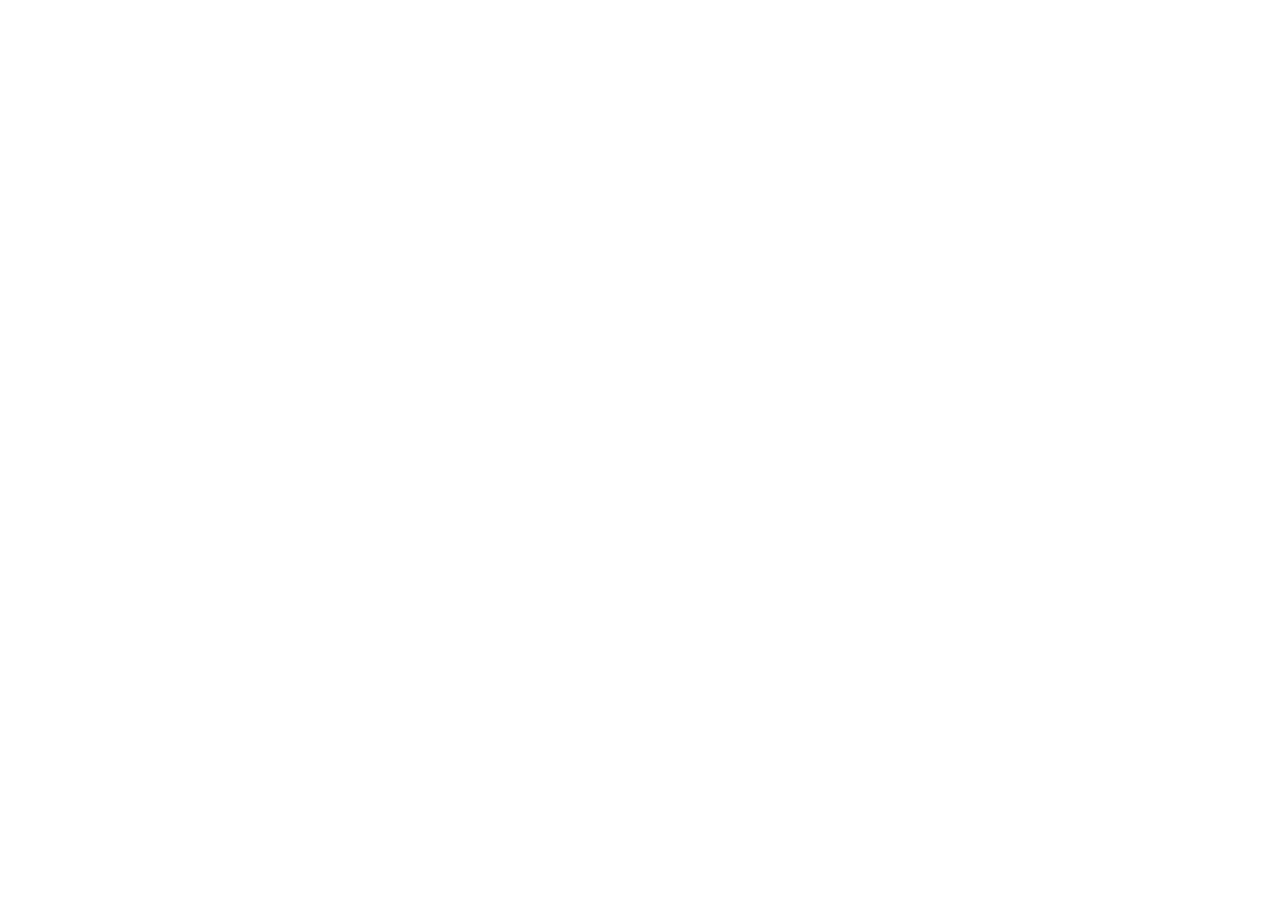
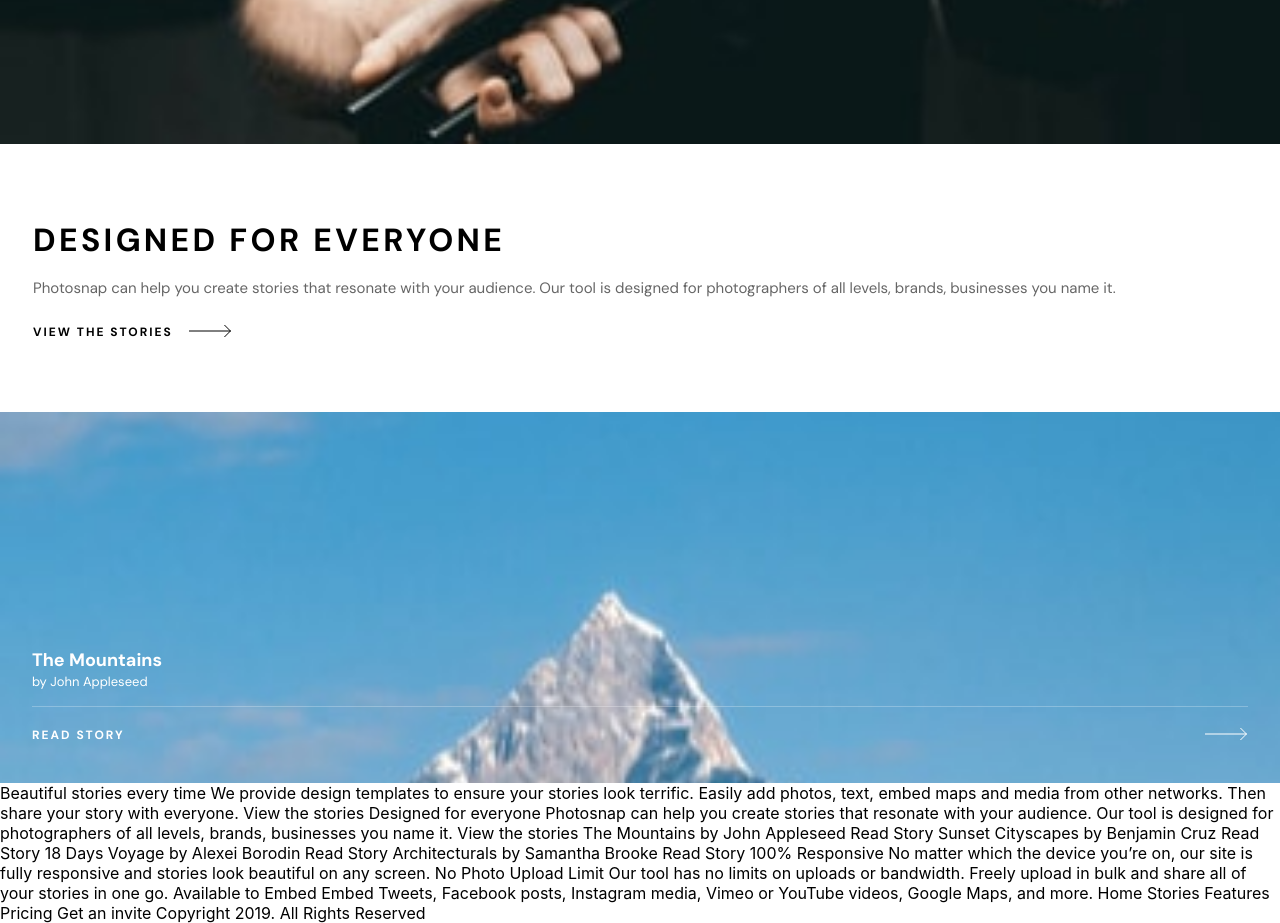
Before and after one commit to alexJSanchez/PhotoSnap, a React (Create React App) app in the folder photosnap/: page / in a window 1280 px wide. Shown: the part 3320-4243 px from the top of the page. Before the commit the page ends 2679 px from the top, so only its background shows below. Built offline with nearby package versions, Linux system fonts and the light colour scheme.

Commit message:
adding subcard

```diff
--- a/photosnap/src/App.css
+++ b/photosnap/src/App.css
@@ -6,7 +6,7 @@
 }
 
 /*main content*/
-.btn-two {
+.btn-four {
 	display: flex;
 	gap: 16px;
 	color: #fff;
@@ -19,7 +19,37 @@
 	background-color: black;
 	text-transform: uppercase;
 	border: none;
+}
+.btn-two {
+	display: flex;
+	gap: 16px;
+	color: #000;
+	font-family: DM Sans;
+	font-size: 12px;
+	font-style: normal;
+	font-weight: 700;
+	line-height: normal;
+	letter-spacing: 2px;
+	background-color: #fff;
+	text-transform: uppercase;
+	border: none;
+}
+
+.btn-two-light {
+	width: 100%;
+	display: flex;
+	justify-content: space-between;
+	gap: 16px;
 	color: #fff;
+	font-family: DM Sans;
+	font-size: 12px;
+	font-style: normal;
+	font-weight: 700;
+	line-height: normal;
+	letter-spacing: 2px;
+	background: none;
+	text-transform: uppercase;
+	border: none;
 }
 .bg-black {
 	background-color: #000;
@@ -30,8 +60,11 @@
 .p3 {
 	padding-right: 3.5rem;
 }
+.p2 {
+	padding-right: 2rem;
+}
 
-.arrow-img {
+.arrow-img-light {
 	filter: invert(100%) brightness(100%) contrast(100%);
 }
 
@@ -47,7 +80,7 @@
 	justify-content: center;
 	align-items: center;
 }
-.create-and-share {
+.w100 {
 	width: 100%;
 }
 .main-card {
@@ -115,3 +148,33 @@
 	line-height: 25px; /* 166.667% */
 	opacity: 0.6;
 }
+.line {
+	width: 100%;
+	height: 1px;
+	background-color: #fff;
+	opacity: 0.25;
+	margin: 1rem 0rem 1.25rem 0rem;
+}
+.sub-card {
+	background-image: url("./assets/stories/mobile/mountains.jpg");
+	background-repeat: no-repeat;
+	background-size: cover; /* Adjust the size to fit your needs */
+	padding: 14.75rem 2rem 2.5rem 2rem;
+	position: relative; /* Position the linear gradient relative to the .sub-card */
+}
+.sub-card-title {
+	color: #fff;
+	font-family: DM Sans;
+	font-size: 18px;
+	font-style: normal;
+	font-weight: 700;
+	line-height: 25px; /* 138.889% */
+}
+.sub-card-author {
+	color: #fff;
+	font-family: DM Sans;
+	font-size: 13px;
+	font-style: normal;
+	font-weight: 400;
+	line-height: normal;
+}
--- a/photosnap/src/App.js
+++ b/photosnap/src/App.js
@@ -3,6 +3,7 @@
 import create_and_share from "./assets/home/mobile/create-and-share.jpg";
 import arrow from "./assets/shared/desktop/arrow.svg";
 import beautiful_stories from "./assets/home/mobile/beautiful-stories.jpg";
+import designed_for_everyone from "./assets/home/mobile/designed-for-everyone.jpg";
 import "./App.css";
 
 function App() {
@@ -17,9 +18,10 @@
 				</div>
 			</nav>
 			<main>
+				{/*card one*/}
 				<div className="main-card">
 					<div className="main-card-top">
-						<img className="create-and-share" src={create_and_share} />
+						<img className="w100" src={create_and_share} />
 					</div>
 					<div className="main-card-bottom-boommark"></div>
 					<div className="main-card-bottom">
@@ -29,17 +31,18 @@
 							We make it easy to share photos, tell stories and connect with
 							others.
 						</p>
-						<div className="btn-two-box">
-							<button className="btn-two">
+						<div className="btn-four-box">
+							<button className="btn-four">
 								Get An Invite
-								<img className="arrow-img" src={arrow} />
+								<img className="arrow-img-light" src={arrow} />
 							</button>
 						</div>
 					</div>
 				</div>
+				{/*card two*/}
 				<div className="bg-white">
 					<div className="main-card-top">
-						<img className="create-and-share" src={beautiful_stories} />
+						<img className="w100" src={beautiful_stories} />
 					</div>
 					<div className="main-card-bottom-light">
 						<h2 className="p3">BEAUTIFUL STORIES EVERY TIME</h2>
@@ -51,9 +54,41 @@
 						<div className="btn-two-box">
 							<button className="btn-two">
 								Get An Invite
-								<img className="arrow-img" src={arrow} />
+								<img className="" src={arrow} />
 							</button>
 						</div>
+					</div>
+				</div>
+				{/*card three*/}
+				<div className="bg-white">
+					<div className="main-card-top">
+						<img className="w100" src={designed_for_everyone} />
+					</div>
+					<div className="main-card-bottom-light">
+						<h2 className="">DESIGNED FOR EVERYONE</h2>
+						<p className="p2">
+							Photosnap can help you create stories that resonate with your
+							audience. Our tool is designed for photographers of all levels,
+							brands, businesses you name it.
+						</p>
+						<div className="btn-two-box">
+							<button className="btn-two">
+								VIEW THE STORIES
+								<img className="" src={arrow} />
+							</button>
+						</div>
+					</div>
+				</div>
+				{/*sub cards*/}
+				<div className="sub-card">
+					<p className="sub-card-title">The Mountains</p>
+					<p className="sub-card-author">by John Appleseed</p>
+					<div className="line"> </div>
+					<div className="btn-two-box">
+						<button className="btn-two-light">
+							READ STORY
+							<img className="arrow-img-light" src={arrow} />
+						</button>
 					</div>
 				</div>
 			</main>
```
